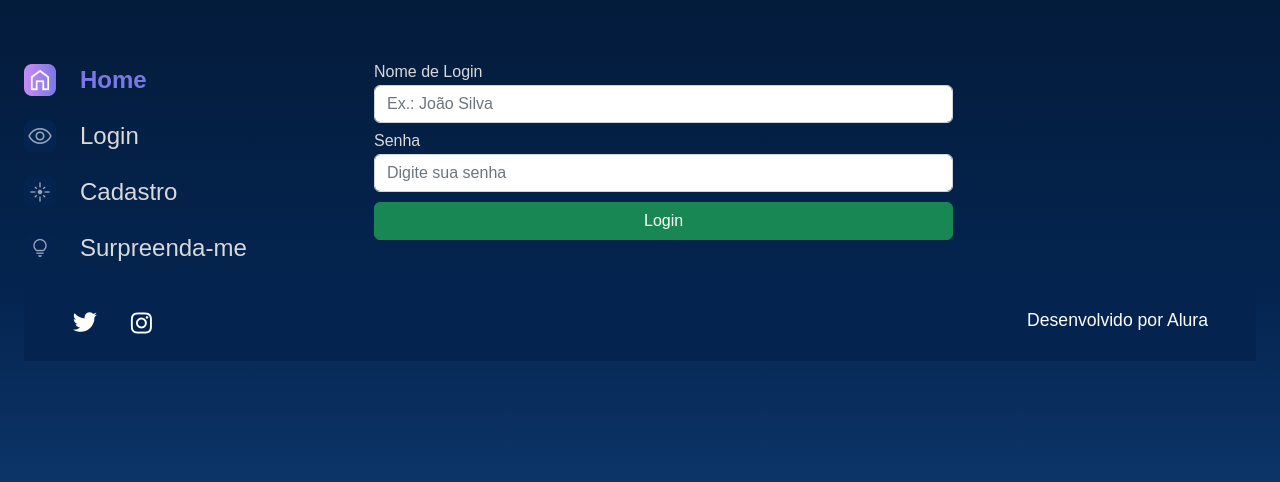
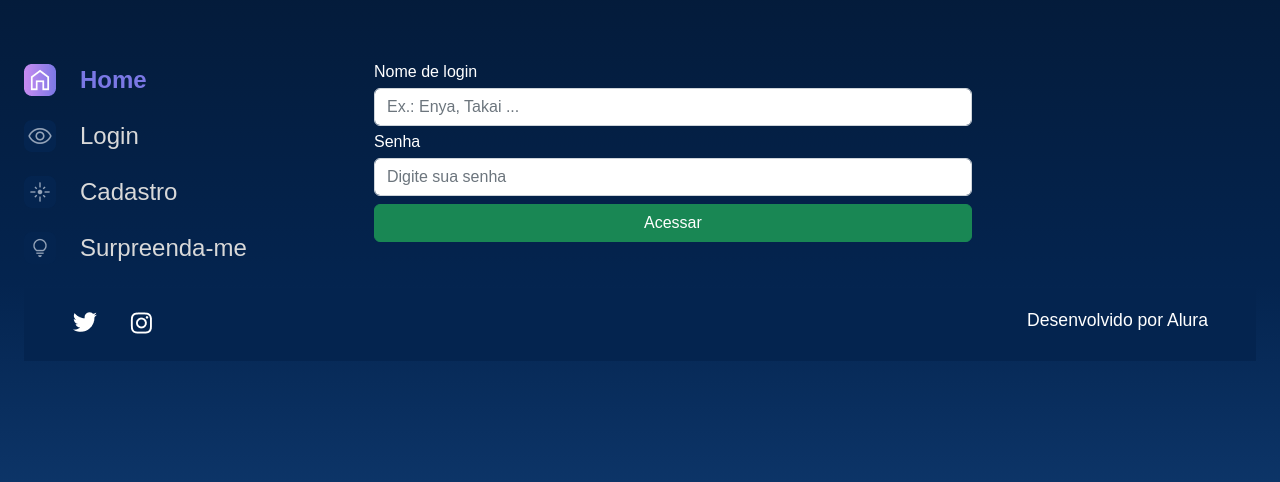
Before and after one commit to zNexTage/alura-space, a Django app: page /users/login/ in a window 1280 px wide. Shown: the part 117-599 px from the top of the page. Run offline with Django 4.2, Linux system fonts and the light colour scheme.

Commit message:
created login form using django forms.

```diff
--- a/templates/users/login.html
+++ b/templates/users/login.html
@@ -5,17 +5,24 @@
 
 <section class="galeria" style="margin-left: 5em">
     <form action="" method="">
+        {% csrf_token %}
         <div class="row">
-            <div class="col-12 col-lg-12" style="margin-bottom: 10px;">
+            <!-- <div class="col-12 col-lg-12" style="margin-bottom: 10px;">
                 <label for="nome_login" style="color:#D9D9D9; margin-bottom: 5px;"><b>Nome de Login</b></label>
                 <input type="text" class="form-control" name="nome_login" placeholder="Ex.: João Silva" required>
-            </div>
-            <div class="col-12 col-lg-12" style="margin-bottom: 10px;">
-                <label for="password" style="color:#D9D9D9; margin-bottom: 5px;"><b>Senha</b></label>
-                <input type="password" class="form-control" name="password" placeholder="Digite sua senha" required>
-            </div>
+            </div> -->
+
+            {% for field in form.visible_fields %}
+                <div class="col-12 col-lg-12 mb-2">
+                    <label class="text-white mb-2" for="{{ field.id_for_label }}">
+                        {{ field.label }}
+                    </label>
+                    {{ field }}
+                </div>
+            {% endfor %}
+
             <div class="col-12 text-center">
-                <button class="btn btn-success col-12" style="padding: top 5px;" type="submit">Login</button>
+                <button class="btn btn-success col-12" style="padding: top 5px;" type="submit">Acessar</button>
             </div>
         </div>
     </form>
--- /dev/null
+++ b/users/forms.py
@@ -0,0 +1,26 @@
+from django import forms
+
+class LoginForm(forms.Form):
+    name = forms.CharField(
+        max_length=100,
+        label='Nome de login',
+        required=True,
+        widget=forms.TextInput(
+            attrs={
+                'class': 'form-control',
+                'placeholder': 'Ex.: Enya, Takai ...'
+            }
+        )
+    )
+
+    password = forms.CharField(
+        max_length=70,
+        label='Senha',
+        required=True,
+        widget=forms.PasswordInput(
+            attrs={
+                'class': 'form-control',
+                'placeholder': 'Digite sua senha'
+            }
+        )
+    )
--- a/users/views.py
+++ b/users/views.py
@@ -1,8 +1,22 @@
 from django.shortcuts import render
+from users.forms import LoginForm
 
 # Create your views here.
+
+
 def login(request):
-    return render(request, 'users/login.html')
+    form = LoginForm()
+
+    context = {
+        'form': form
+    }
+
+    return render(
+        request,
+        'users/login.html',
+        context
+    )
+
 
 def add(request):
     return render(request, 'users/add.html')
```
